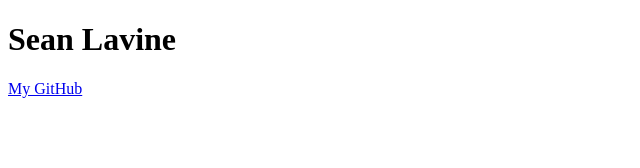
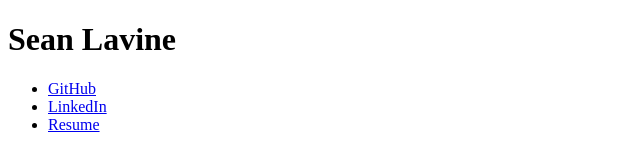
Before and after one commit to freewil/freewil.github.io, a plain HTML site: page index.html in a window 1280 px wide. Shown: the whole page, without its empty margins (0-640 px from the left). Drawn offline with Linux system fonts and the light colour scheme.

Commit message:
add resume and linkedin links

```diff
--- a/index.html
+++ b/index.html
@@ -1,10 +1,14 @@
 <!doctype html>
-<html>
+<html lang="en">
 <head>
 <title>Sean Lavine</title>
 </head>
 <body>
 <h1>Sean Lavine</h1>
-<p><a href="https://github.com/freewil">My GitHub</a></p>
+<ul>
+  <li><a href="https://github.com/freewil">GitHub</a></li>
+  <li><a href="https://www.linkedin.com/in/seanlavine/">LinkedIn</a></li>
+  <li><a href="resume.pdf">Resume</a></li>
+</ul>
 </body>
 </html>
```
